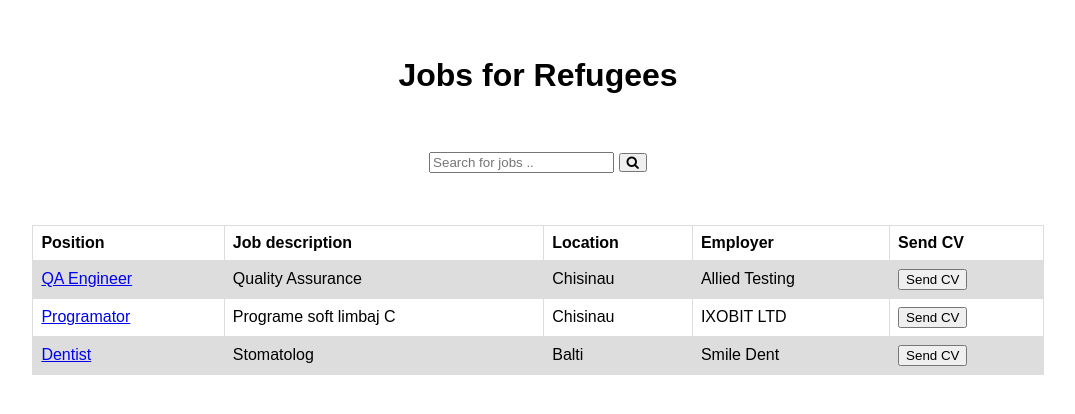
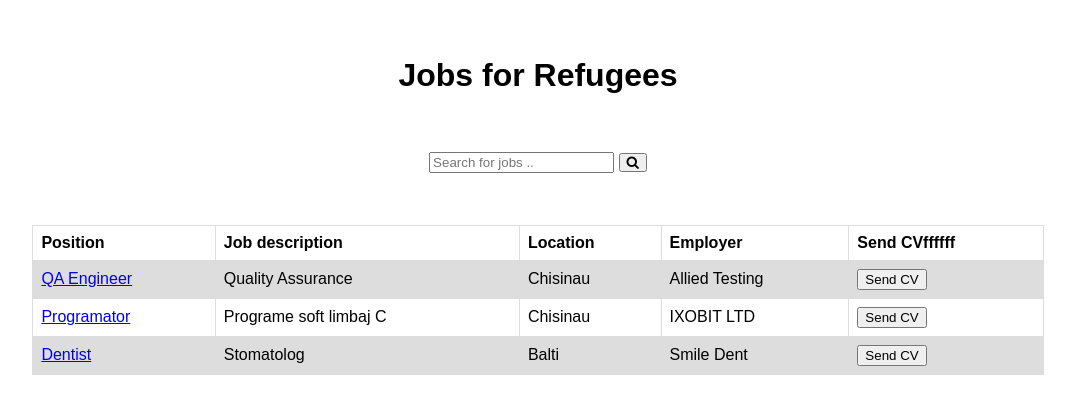
Before and after one commit to neliken/jobs_for_ua, a PHP site: page / in a window 1280 px wide. Shown: the part 52-466 px from the top of the page, without its empty margins (102-1177 px from the left). Run offline with PHP 8.4, Linux system fonts and the light colour scheme; data that the repository does not hold is empty.

Commit message:
seconf commit

```diff
--- a/index.php
+++ b/index.php
@@ -61,7 +61,7 @@ while ($row =mysqli_fetch_assoc($result)) {
                     <th>Job description</th>
                     <th>Location</th>
                     <th>Employer</th>
-                    <th>Send CV</th>
+                    <th>Send CVffffff</th>
                 </tr>
                 <tr>
                     <td><a href="https://rabota.md" target="_blank">QA Engineer</a></td>
```
